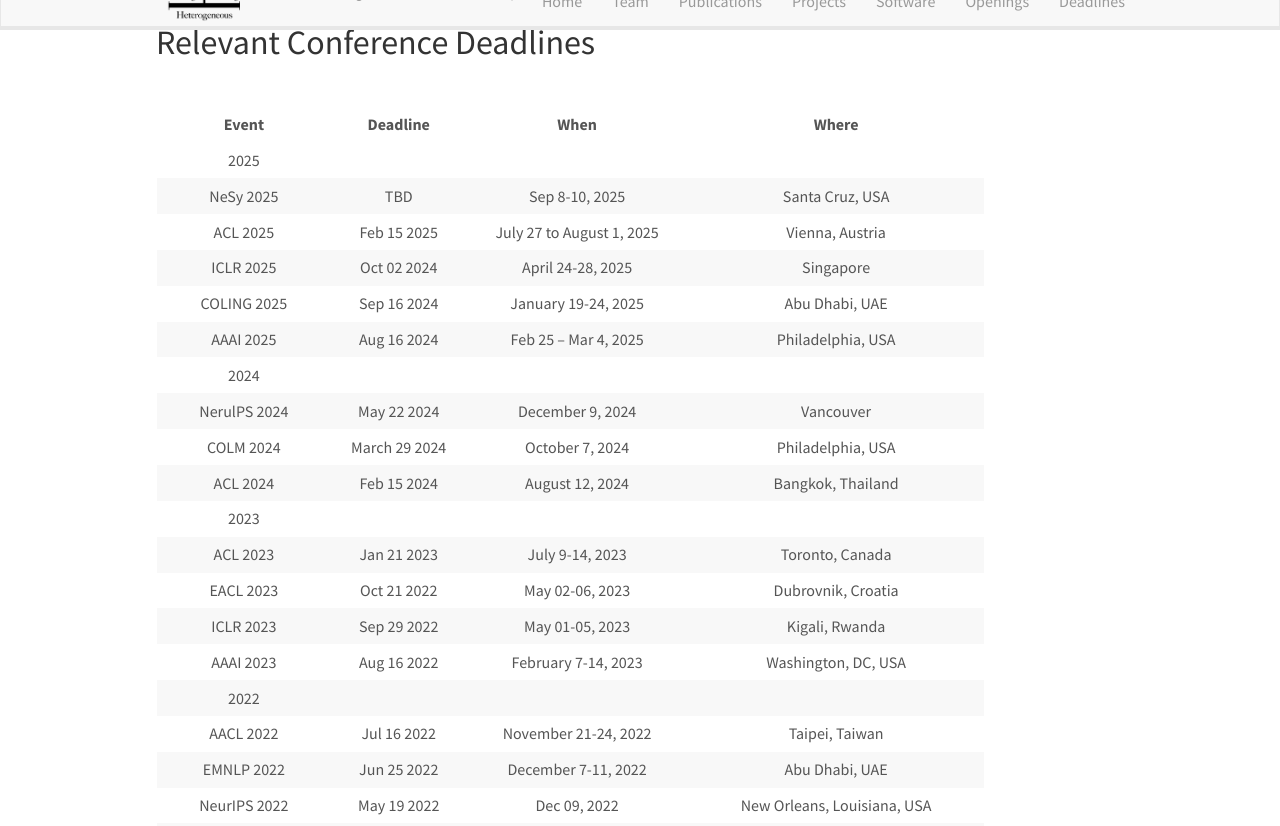
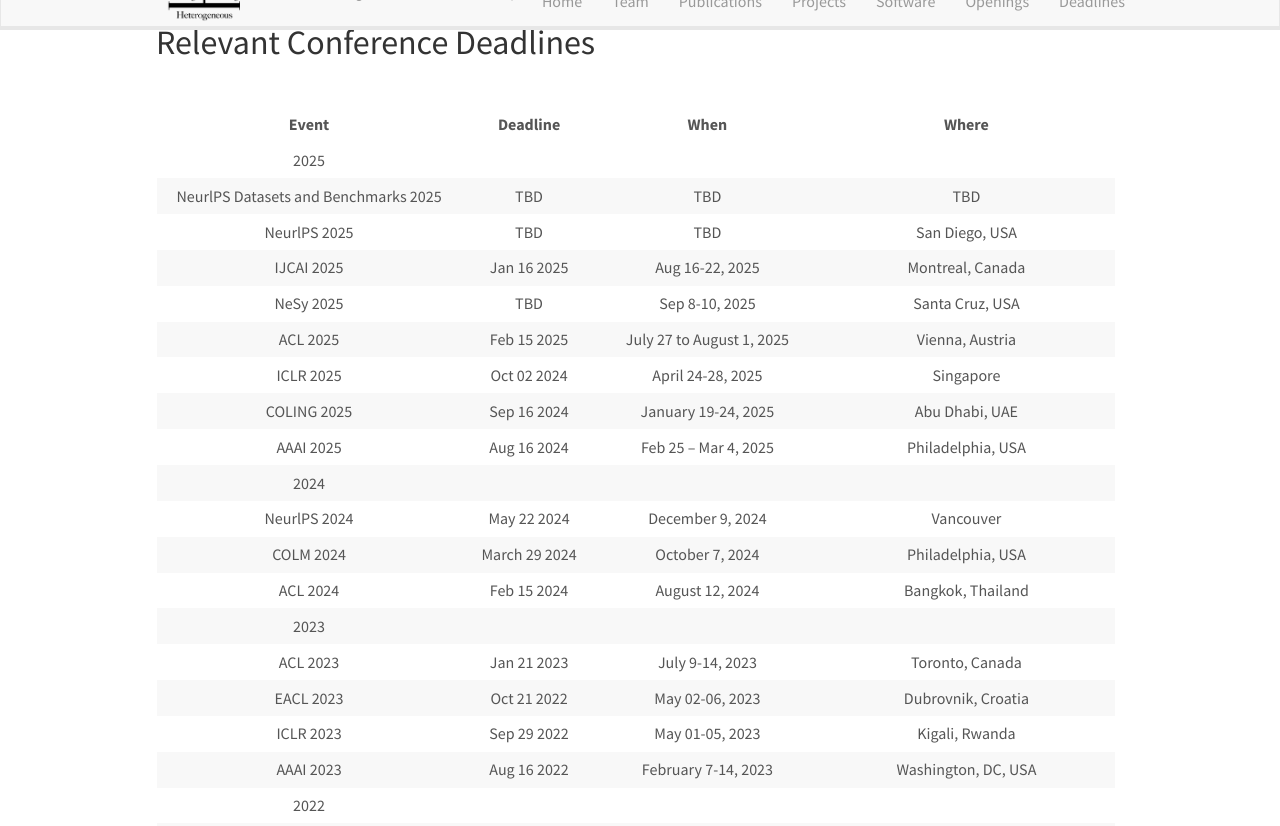
Before and after one commit to HLR/HLR.github.io, a Jekyll site: the page built from _pages/deadlines.md, in a window 1280 px wide and 900 px high, scrolled down 475 px, cut to the strip 74-900 px from the top of the window. Built offline with Jekyll 4.4.1, drawn with Linux system fonts in a browser that asks for light colours; nearby versions of some CDN libraries.

Commit message:
Add IJCAI-2025 and NeurIPS-2025, NeuRIPS datasets and Benchmarks deadlines to our internal static page.

```diff
--- a/_pages/deadlines.md
+++ b/_pages/deadlines.md
@@ -18,13 +18,16 @@ permalink: /deadlines/
 |              Event               |             Deadline             |                     When                     |                       Where                        |
 |:--------------------------------:|:--------------------------------:|:--------------------------------------------:|:--------------------------------------------------:|
 |               2025               |                                  |                                              |
+|     &nbsp; NeurlPS Datasets and Benchmarks 2025  &nbsp;     |  &nbsp;    TBD      &nbsp;|       &nbsp;  TBD   &nbsp;        |               &nbsp;  TBD &nbsp;              |
+|     &nbsp; NeurlPS 2025  &nbsp;     |  &nbsp;    TBD      &nbsp;|       &nbsp;  TBD   &nbsp;        |               &nbsp;  San Diego, USA &nbsp;              |
+|     &nbsp; IJCAI 2025  &nbsp;     |  &nbsp;  Jan 16 2025      &nbsp;|       &nbsp;  Aug 16-22, 2025   &nbsp;        |               &nbsp;  Montreal, Canada &nbsp;           |
 |     &nbsp; NeSy 2025  &nbsp;     |  &nbsp;    TBD      &nbsp;|       &nbsp;  Sep 8-10, 2025   &nbsp;        |               &nbsp;  Santa Cruz, USA &nbsp;              |
 |     &nbsp; ACL 2025  &nbsp;      |  &nbsp;  Feb 15 2025     &nbsp;  |     &nbsp;  July 27 to August 1, 2025  &nbsp;|               &nbsp;  Vienna, Austria &nbsp;       |
 |     &nbsp; ICLR 2025  &nbsp;     |  &nbsp;  Oct 02 2024     &nbsp;  |       &nbsp;  April 24-28, 2025   &nbsp;     |               &nbsp; Singapore &nbsp;              |
 |    &nbsp; COLING 2025  &nbsp;    |  &nbsp;  Sep 16 2024     &nbsp;  |     &nbsp;  January 19-24, 2025   &nbsp;     |               &nbsp; Abu Dhabi, UAE &nbsp;         |
 |     &nbsp; AAAI 2025  &nbsp;     |  &nbsp;  Aug 16 2024     &nbsp;  |    &nbsp;  Feb 25 – Mar 4, 2025   &nbsp;     |          &nbsp; Philadelphia, USA  &nbsp;          |
 |               2024               |                                  |                                              |
-|   &nbsp; NerulPS 2024  &nbsp;    |  &nbsp;  May 22 2024     &nbsp;  |      &nbsp;  December 9, 2024   &nbsp;       |              &nbsp; Vancouver  &nbsp;              |
+|   &nbsp; NeurlPS 2024  &nbsp;    |  &nbsp;  May 22 2024     &nbsp;  |      &nbsp;  December 9, 2024   &nbsp;       |              &nbsp; Vancouver  &nbsp;              |
 |     &nbsp; COLM 2024  &nbsp;     | &nbsp;  March 29 2024     &nbsp; |       &nbsp;  October 7, 2024   &nbsp;       |          &nbsp; Philadelphia, USA  &nbsp;          |
 |     &nbsp; ACL 2024  &nbsp;      |  &nbsp;  Feb 15 2024     &nbsp;  |       &nbsp;  August 12, 2024   &nbsp;       |          &nbsp; Bangkok, Thailand  &nbsp;          |
 |               2023               |                                  |                                              |
```
